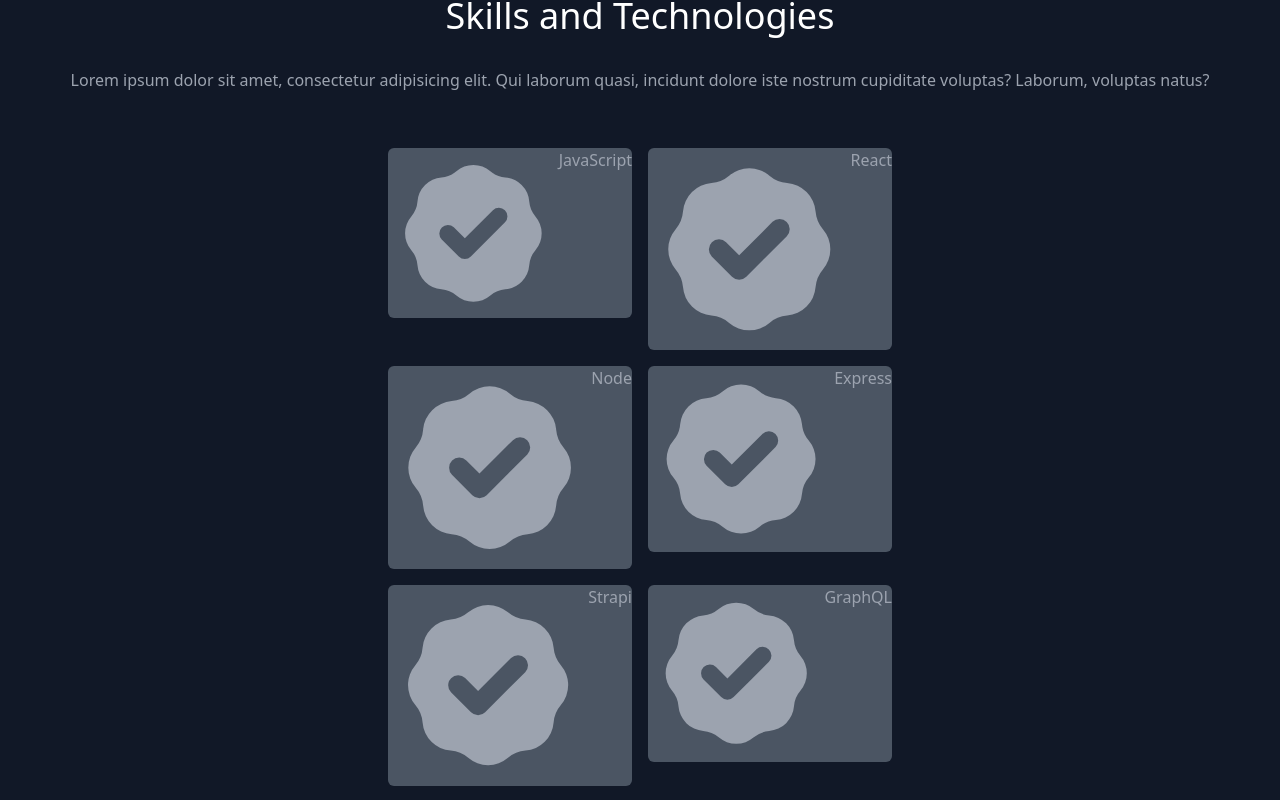
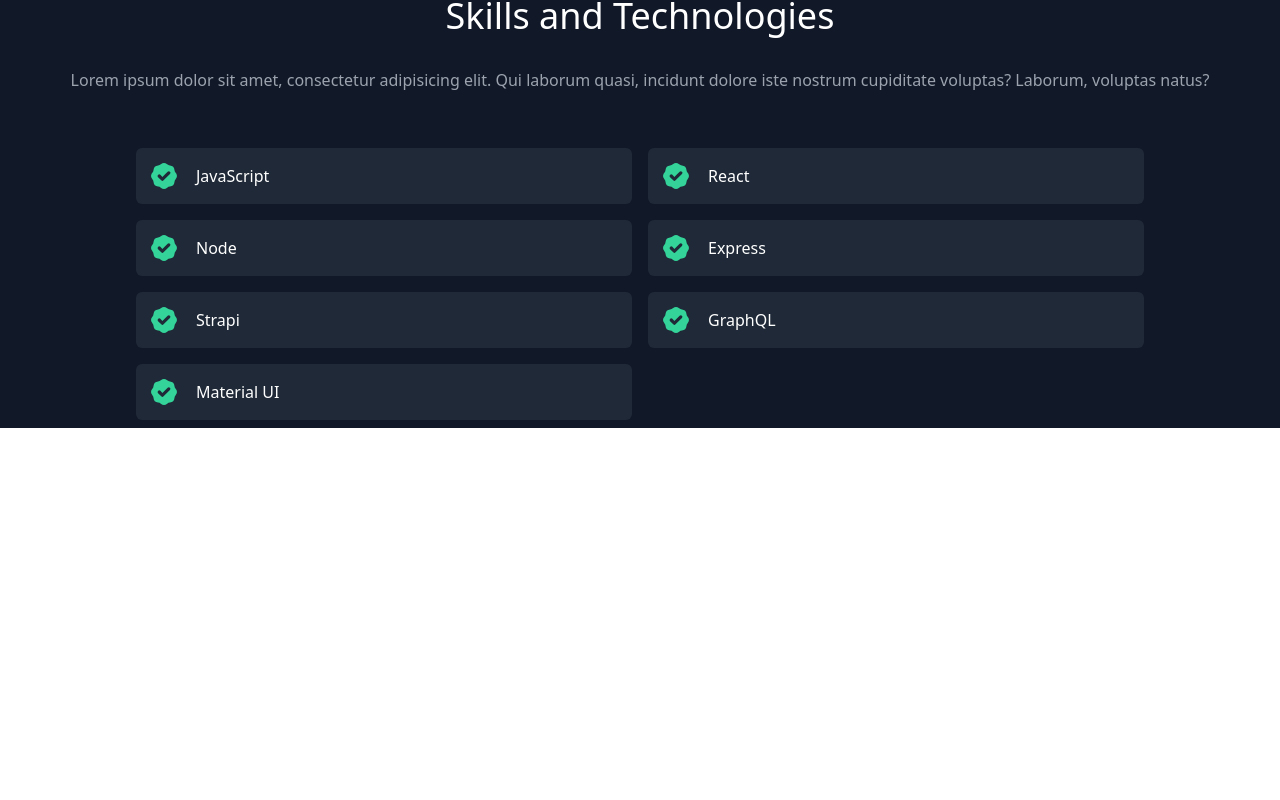
Before and after one commit to DaveRoRa/portfolio-tailwind, a React (Create React App) app: page / in a window 1280 px wide. Shown: the part 1605-2405 px from the top of the page. After the commit the page ends 2033 px from the top, so only its background shows below. Built offline with nearby package versions, Linux system fonts and the light colour scheme.

Commit message:
Skills ended

```diff
--- a/src/components/Skills.js
+++ b/src/components/Skills.js
@@ -17,9 +17,9 @@
       </p>
       <div className="flex flex-wrap mx-auto">
         {skills.map((skill) => (
-          <div key={skill} className="p-2 w-1/2">
-            <div className='rounded-md bg-gray-600 flex'>
-              <BadgeCheckIcon/><span>{skill}</span>
+          <div key={skill} className="p-2 md:w-1/2 w-full">
+            <div className='rounded-md bg-gray-800 flex items-center gap-x-4 p-3'>
+              <BadgeCheckIcon className='w-8 text-green-400'/><span className='text-white font-medium'>{skill}</span>
             </div>
           </div>
         ))}
```
